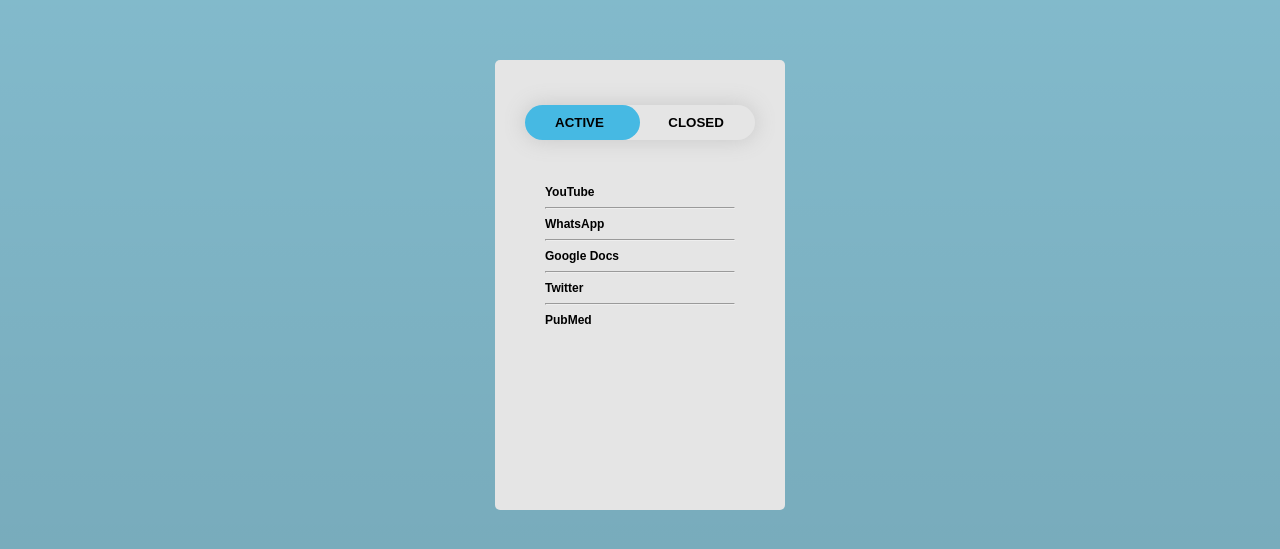
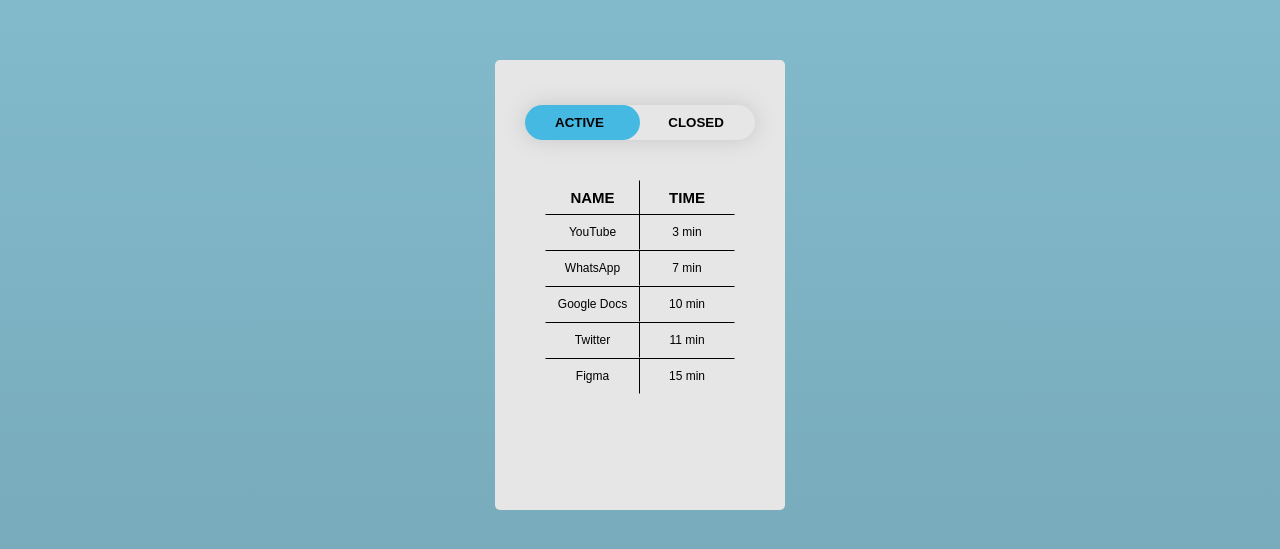
Before and after one commit to itsmeharfatma/Extension-UI, a plain HTML site: page index.html in a window 1280 px wide. Shown: the part 115-664 px from the top of the page. Drawn offline with Linux system fonts and the light colour scheme.

Commit message:
enhancement in data-box.

```diff
--- a/index.html
+++ b/index.html
@@ -16,26 +16,60 @@
                 <button onclick="closed()" class="toggle-btn" type="button">closed</button>
             </div>
             <div id="active" class="data-box">
-                <h6>YouTube</h6>
-                <hr>
-                <h6>WhatsApp</h6>
-                <hr>
-                <h6>Google Docs</h6>
-                <hr>
-                <h6>Twitter</h6>
-                <hr>
-                <h6>PubMed</h6>
+                <table>
+                    <tr>
+                        <th>NAME</th>
+                        <th>TIME</th>
+                    </tr>
+                    <tr>
+                        <td>YouTube</td>
+                        <td>3 min</td>
+                    </tr>
+                    <tr>
+                        <td>WhatsApp</td>
+                        <td>7 min</td>
+                    </tr>
+                    <tr>
+                        <td>Google Docs</td>
+                        <td>10 min</td>
+                    </tr>
+                    <tr>
+                        <td>Twitter</td>
+                        <td>11 min</td>
+                    </tr>
+                    <tr>
+                        <td>Figma</td>
+                        <td>15 min</td>
+                    </tr>
+                </table>
             </div>
             <div id="closed" class="data-box">
-                <h6>GitHub</h6>
-                <hr>
-                <h6>Figma</h6>
-                <hr>
-                <h6>HackerRank</h6>
-                <hr>
-                <h6>Udemy</h6>
-                <hr>
-                <h6>Instagram</h6>
+                <table>
+                    <tr>
+                        <th>NAME</th>
+                        <th>TIME</th>
+                    </tr>
+                    <tr>
+                        <td>GitHub</td>
+                        <td>4 min</td>
+                    </tr>
+                    <tr>
+                        <td>HackerRank</td>
+                        <td>7 min</td>
+                    </tr>
+                    <tr>
+                        <td>Udemy</td>
+                        <td>12 min</td>
+                    </tr>
+                    <tr>
+                        <td>Instagram</td>
+                        <td>14 min</td>
+                    </tr>
+                    <tr>
+                        <td>Replit</td>
+                        <td>18 min</td>
+                    </tr>
+                </table>
             </div>
         </div>
     </div>
--- a/style.css
+++ b/style.css
@@ -19,8 +19,8 @@ html, body{
     width: 290px;
     height: 450px;
     position: relative;
-    background-color: white;
-    background-image: linear-gradient(rgba(0,0,0,0.1),rgba(0,0,0,0.1));
+    background-color: #e6e6e6;
+/*     background-image: linear-gradient(rgba(0,0,0,0.1),rgba(0,0,0,0.1)); */
     border-radius: 5px;
     padding: 5px;
     top: 50%;
@@ -61,10 +61,6 @@ html, body{
     width: 190px;
     transition: 0s;
 }
-.data-box h6{
-    margin: 5px 0px;
-    font-size: 12px;
-}
 #active{
     left: 50px;
 }
@@ -72,3 +68,55 @@ html, body{
 #closed{
     left: 400px;
 }
+table{
+    width: 190px;
+    margin: 0px;
+    border-collapse: separate;
+    border-spacing: 0;
+}
+table tr th,
+table tr td{
+    border-right: 1px solid #e6e6e6;
+}
+table tr th {
+  text-align: center;
+  border-top: solid 1px #e6e6e6;
+}
+table tr th:first-child,
+table tr td:first-child {
+  border-left: 1px solid #e6e6e6;
+}
+table tr th:first-child,
+table tr td:first-child {
+  border-left: 1px solid #e6e6e6;
+}
+table tr th:first-child,
+table tr td:first-child {
+  border-right: 1px solid black;
+}
+table tr td:last-child {
+  border-bottom: 1px solid #e6e6e6;
+}
+table tr td:first-child {
+  border-bottom: 1px solid #e6e6e6;
+}
+table tr td:first-child {
+  border-top: 1px solid black;
+}
+table tr td:last-child {
+  border-top: 1px solid black;
+}
+th {
+    width: 95px;
+    color: black;
+    font-size: 15px;
+    text-align: center;
+    padding: 8px 14px 8px 14px;
+}
+td {
+    width: 95px;
+    color: black;
+    font-size: 12px;
+    text-align: center;
+    padding: 10px 5px 10px 5px;
+}
```
